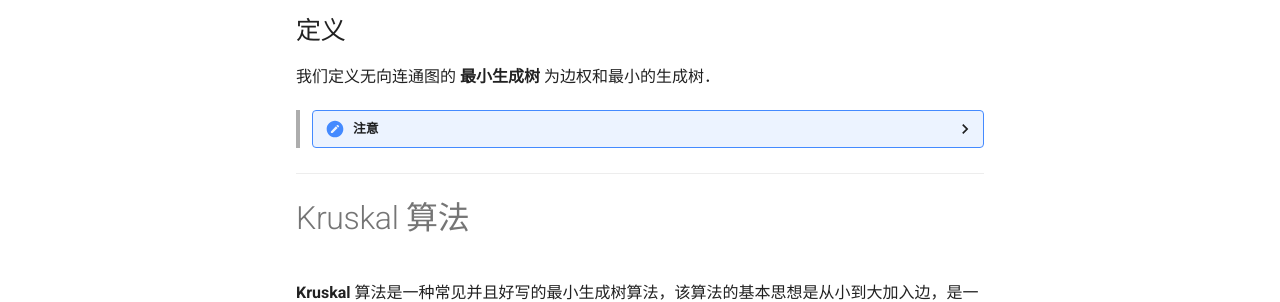
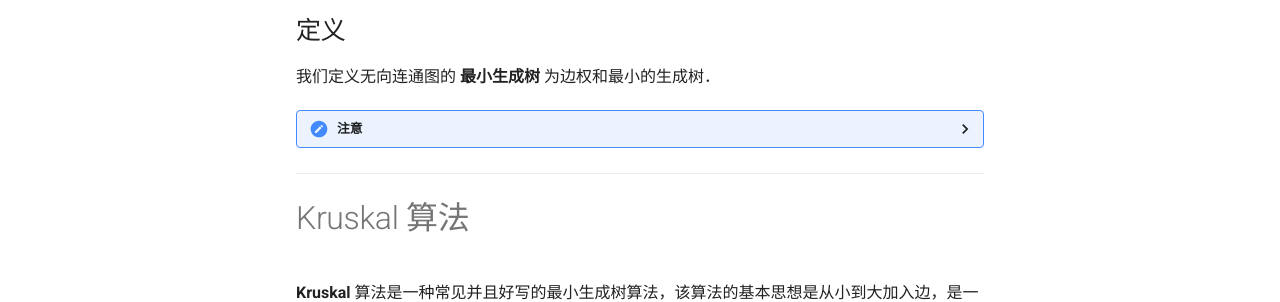
Before and after one commit to yyh2024/yyh-wiki, an MkDocs documentation site: the page built from docs/algorithm/mst.md, in a window 1280 px wide and 900 px high. Shown: the part 281-583 px from the top of the window. Built offline with MkDocs 1.6.1 and Material for MkDocs 9.7.7, drawn with Linux system fonts in a browser that asks for light colours; comment, search, counter and statistics services are not loaded.

Commit message:
Refactor mst.md by removing blockquotes
Removed unnecessary blockquote sections and cleaned up formatting.

```diff
--- a/docs/algorithm/mst.md
+++ b/docs/algorithm/mst.md
@@ -6,8 +6,6 @@
 
 我们定义无向连通图的 **最小生成树** 为边权和最小的生成树．
 
-
-<blockquote>
 <font color='#ffc116'>
 <details>
 <summary > <strong> 注意 </strong></summary>
@@ -19,7 +17,6 @@
   </font>
 </details>
 </font>
-</blockquote>
 
 ---
 
@@ -47,7 +44,6 @@
 
 将最小生成树的边权之和输出，如图不连通，则输出 **orz**
 
-<blockquote>
 <font color='#52c41a'>
 <details>
 <summary > <strong>代码实现</strong></summary>
@@ -111,7 +107,6 @@
 
 </details>
 </font>
-</blockquote>
 
 
 ## 例题
@@ -140,7 +135,6 @@
 
 堆优化的方式类似 **Dijkstra** 的堆优化
 
-<blockquote>
 <font color='#52c41a'>
 <details>
 <summary > <strong> 部分代码实现 </strong></summary>
@@ -192,7 +186,6 @@
   </font>
 </details>
 </font>
-</blockquote>
 
 ## 例题
 
```
